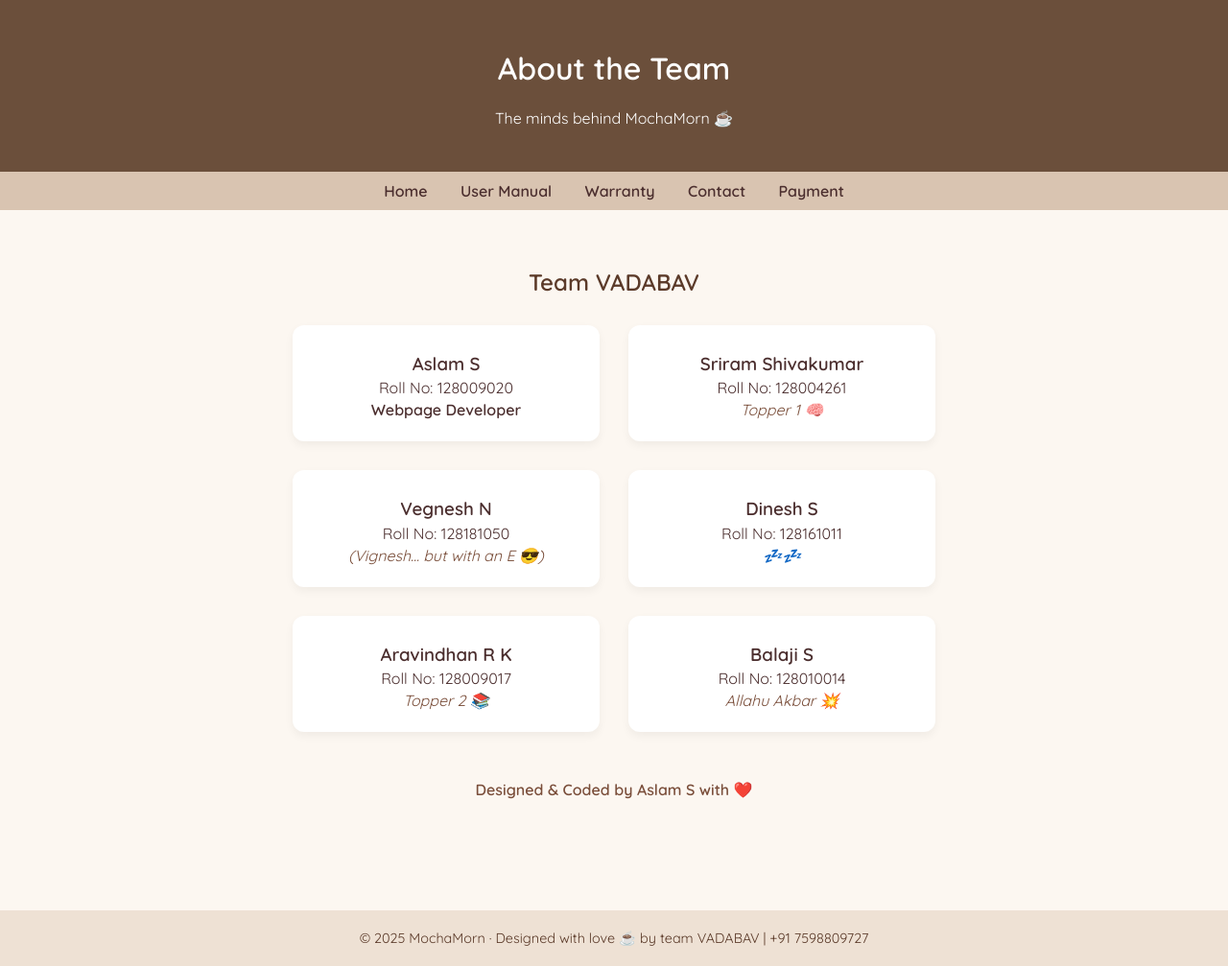
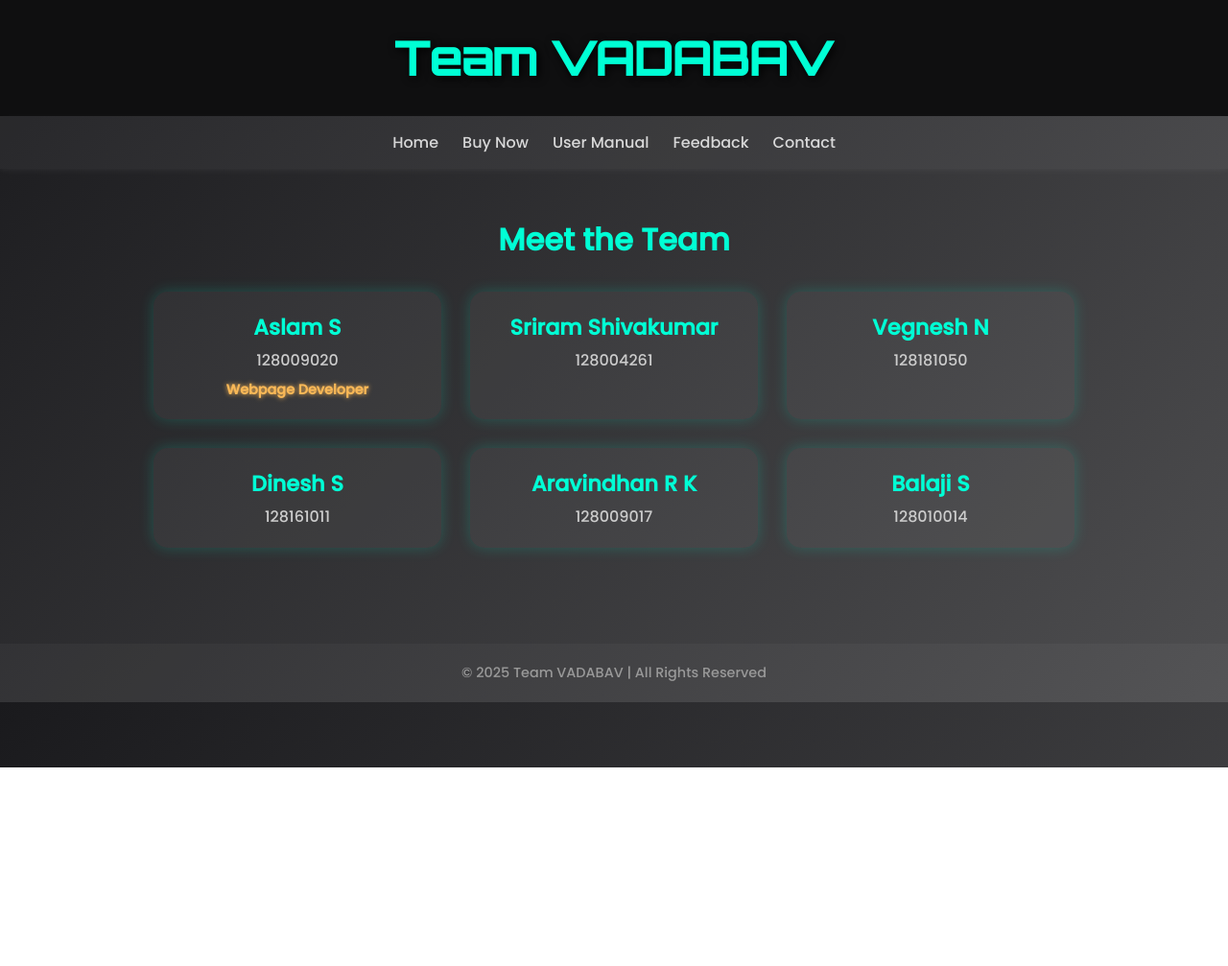
Before and after one commit to AslamOP/aslamop.github.io, a plain HTML site: page about.html in a window 1280 px wide. Shown: the whole page at 96% size. After the commit the page ends 800 px from the top, so only its background shows below. Drawn offline with Linux system fonts and the light colour scheme.

Commit message:
Update about.html

```diff
--- a/about.html
+++ b/about.html
@@ -1,145 +1,166 @@
+
 <!DOCTYPE html>
 <html lang="en">
 <head>
   <meta charset="UTF-8" />
   <meta name="viewport" content="width=device-width, initial-scale=1.0"/>
-  <title>About Us | MochaMorn</title>
-  <link rel="icon" type="image/jpg" href="favicon.jpg">
-  <link href="https://fonts.googleapis.com/css2?family=Quicksand:wght@400;600&display=swap" rel="stylesheet">
+  <title>About – Team VADABAV</title>
+  <link href="https://fonts.googleapis.com/css2?family=Orbitron:wght@500&family=Poppins:wght@300;500&display=swap" rel="stylesheet">
   <style>
+    * {
+      margin: 0;
+      padding: 0;
+      box-sizing: border-box;
+    }
+
     body {
-      margin: 0;
-      font-family: 'Quicksand', sans-serif;
-      background-color: #fcf7f1;
-      color: #4b2e2e;
+      font-family: 'Poppins', sans-serif;
+      background: linear-gradient(135deg, #1a1a1d, #4e4e50);
+      color: #fff;
     }
+
     header {
-      background-color: #6b4f3b;
-      color: white;
       padding: 30px 20px;
       text-align: center;
+      background: #0f0f10;
     }
+
+    header h1 {
+      font-family: 'Orbitron', sans-serif;
+      font-size: 3rem;
+      color: #00ffd5;
+      text-shadow: 2px 2px 10px #000;
+    }
+
     nav {
-      background-color: #d9c4b1;
-      padding: 10px 20px;
+      display: flex;
+      justify-content: center;
+      gap: 25px;
+      background: rgba(255, 255, 255, 0.05);
+      padding: 15px 0;
+      box-shadow: 0 2px 5px rgba(255, 255, 255, 0.05);
+    }
+
+    nav a {
+      color: #ffffffcc;
+      text-decoration: none;
+      font-weight: 500;
+      transition: color 0.3s ease;
+    }
+
+    nav a:hover {
+      color: #00ffd5;
+    }
+
+    .team-section {
+      padding: 50px 20px;
       text-align: center;
     }
-    nav a {
-      margin: 0 15px;
-      text-decoration: none;
-      color: #4b2e2e;
+
+    .team-section h2 {
+      font-size: 2rem;
+      color: #00ffd5;
+      margin-bottom: 30px;
+    }
+
+    .team-grid {
+      display: grid;
+      grid-template-columns: repeat(auto-fit, minmax(260px, 1fr));
+      gap: 30px;
+      padding: 0 20px;
+      max-width: 1000px;
+      margin: 0 auto;
+    }
+
+    .member-card {
+      background: rgba(255, 255, 255, 0.05);
+      padding: 20px;
+      border-radius: 15px;
+      box-shadow: 0 0 15px rgba(0, 255, 213, 0.2);
+      transition: transform 0.3s ease, box-shadow 0.3s ease;
+    }
+
+    .member-card:hover {
+      transform: translateY(-5px);
+      box-shadow: 0 0 30px #00ffd5;
+    }
+
+    .member-card h3 {
+      font-size: 1.4rem;
+      color: #00ffd5;
+    }
+
+    .member-card p {
+      font-size: 1rem;
+      color: #ccc;
+      margin-top: 5px;
+    }
+
+    .dev-label {
+      margin-top: 8px;
+      font-size: 0.9rem;
+      color: #f9b857;
       font-weight: bold;
+      text-shadow: 0 0 5px #f9b857;
     }
-    nav a:hover {
-      color: #8b5c3d;
-    }
-    .section {
-      max-width: 1000px;
-      margin: auto;
-      padding: 40px 20px;
-    }
-    .section h2 {
-      color: #5b3a29;
-      margin-bottom: 30px;
+
+    footer {
+      margin-top: 50px;
+      padding: 20px;
       text-align: center;
-    }
-    .team {
-      display: flex;
-      flex-wrap: wrap;
-      justify-content: center;
-      gap: 30px;
-    }
-    .member {
-      background-color: #fff;
-      padding: 20px;
-      border-radius: 12px;
-      box-shadow: 0 4px 10px rgba(0, 0, 0, 0.05);
-      width: 280px;
-      text-align: center;
-    }
-    .member h3 {
-      margin: 0.5rem 0 0.2rem;
-      color: #4b2e2e;
-    }
-    .member p {
-      margin: 0.2rem 0;
-    }
-    .member em {
-      color: #7a4e3a;
-      font-style: italic;
-    }
-    .developer-note {
-      text-align: center;
-      margin-top: 50px;
-      font-weight: bold;
-      color: #7a4e3a;
-    }
-    footer {
-      background-color: #eee1d4;
-      text-align: center;
-      padding: 20px;
-      color: #5a3928;
-      font-size: 0.9em;
-      margin-top: 60px;
+      color: #999;
+      background: rgba(255, 255, 255, 0.03);
+      font-size: 0.9rem;
     }
   </style>
 </head>
 <body>
 
   <header>
-    <h1>About the Team</h1>
-    <p>The minds behind MochaMorn ☕</p>
+    <h1>Team VADABAV</h1>
   </header>
 
   <nav>
     <a href="index.html">Home</a>
+    <a href="payment.html">Buy Now</a>
     <a href="user-manual.html">User Manual</a>
-    <a href="warranty.html">Warranty</a>
+    <a href="feedback.html">Feedback</a>
     <a href="contact.html">Contact</a>
-    <a href="payment.html">Payment</a>
   </nav>
 
-  <div class="section">
-    <h2>Team VADABAV</h2>
-
-    <div class="team">
-      <div class="member">
+  <section class="team-section">
+    <h2>Meet the Team</h2>
+    <div class="team-grid">
+      <div class="member-card">
         <h3>Aslam S</h3>
-        <p>Roll No: 128009020</p>
-        <p><strong>Webpage Developer</strong></p>
+        <p>128009020</p>
+        <div class="dev-label">Webpage Developer</div>
       </div>
-      <div class="member">
+      <div class="member-card">
         <h3>Sriram Shivakumar</h3>
-        <p>Roll No: 128004261</p>
-        <p><em>Topper 1 🧠</em></p>
+        <p>128004261</p>
       </div>
-      <div class="member">
+      <div class="member-card">
         <h3>Vegnesh N</h3>
-        <p>Roll No: 128181050</p>
-        <p><em>(Vignesh... but with an E 😎)</em></p>
+        <p>128181050</p>
       </div>
-      <div class="member">
+      <div class="member-card">
         <h3>Dinesh S</h3>
-        <p>Roll No: 128161011</p>
-        <p><em>💤💤</em></p>
+        <p>128161011</p>
       </div>
-      <div class="member">
+      <div class="member-card">
         <h3>Aravindhan R K</h3>
-        <p>Roll No: 128009017</p>
-        <p><em>Topper 2 📚</em></p>
+        <p>128009017</p>
       </div>
-      <div class="member">
+      <div class="member-card">
         <h3>Balaji S</h3>
-        <p>Roll No: 128010014</p>
-        <p><em>Allahu Akbar 💥</em></p>
+        <p>128010014</p>
       </div>
     </div>
-
-    <p class="developer-note">Designed & Coded by <strong>Aslam S</strong> with ❤️</p>
-  </div>
+  </section>
 
   <footer>
-    &copy; 2025 MochaMorn · Designed with love ☕ by team VADABAV | +91 7598809727
+    <p>&copy; 2025 Team VADABAV | All Rights Reserved</p>
   </footer>
 
 </body>
```
